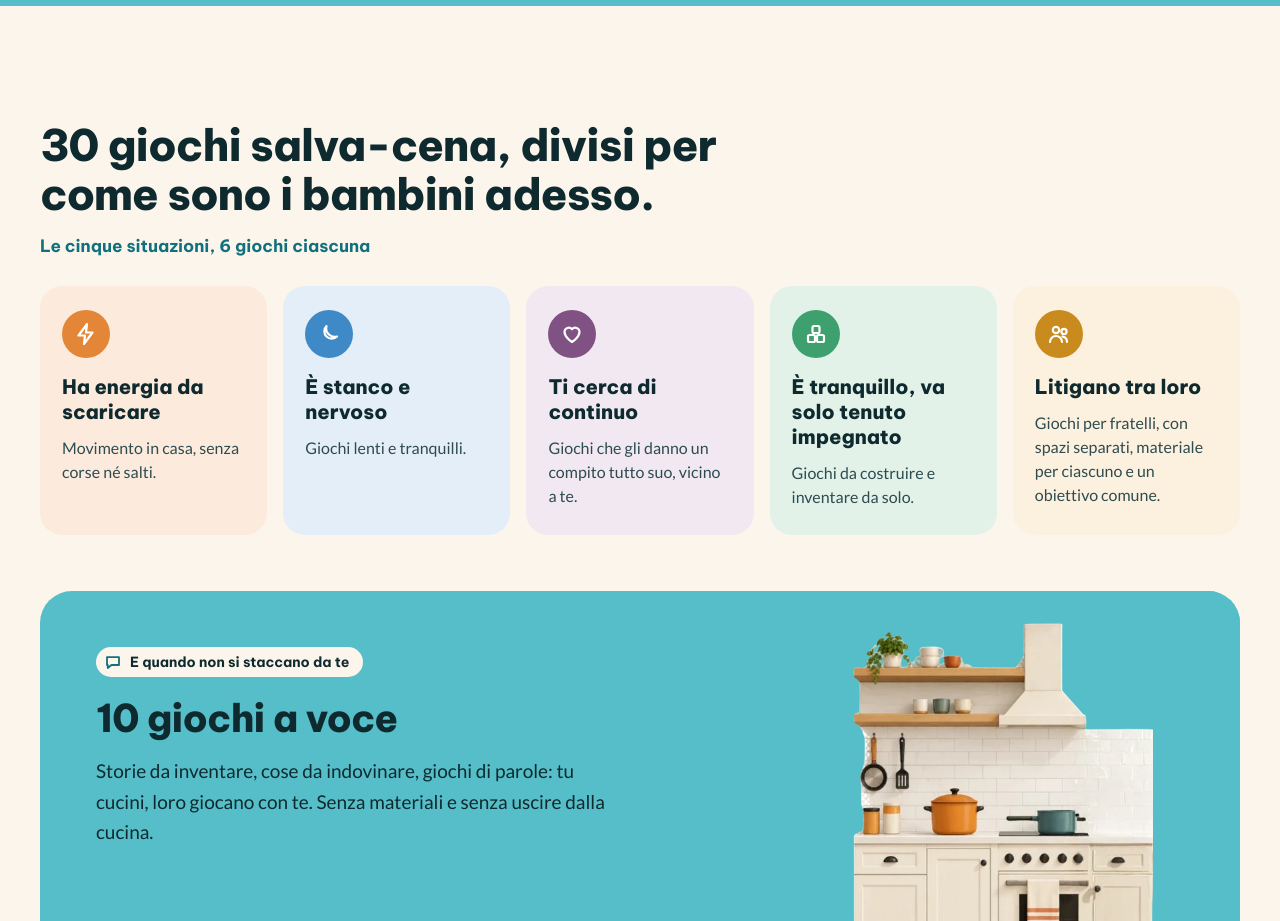
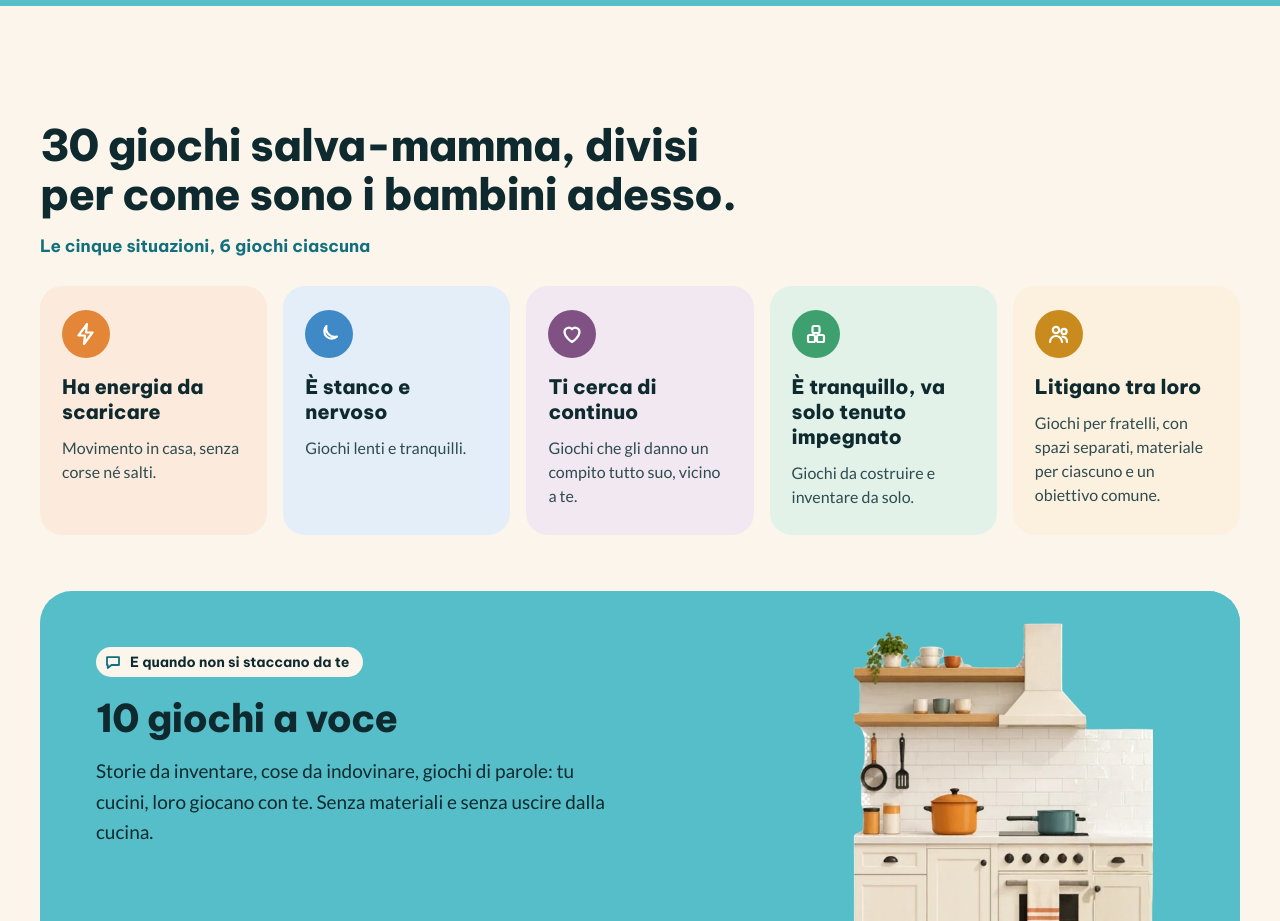
Before and after one commit to matteomangoni2-svg/cometisalvounamamma, a plain HTML site: page index.html in a window 1280 px wide. Shown: the part 3740-4661 px from the top of the page. Drawn offline with Linux system fonts and the light colour scheme.

Commit message:
«30 giochi salva-mamma» al posto di «salva-cena» nel titolo della sezione del libro
Co-Authored-By: Claude Opus 5.5 <noreply@anthropic.com>
Claude-Session: https://claude.ai/code/session_01NVb3L6PZc9iyNnxSndoiHi

```diff
--- a/index.html
+++ b/index.html
@@ -168,7 +168,7 @@ details[open] .faq-ico{transform:rotate(45deg)}
 
 <section id="dentro" aria-labelledby="t-dentro" style="background: #FBF5EC; padding: clamp(72px, 9vw, 128px) 24px;">
 <div style="max-width: 1200px; margin: 0 auto;">
-<h2 id="t-dentro" style="margin: 0; max-width: 820px; font: 800 clamp(32px, 3.4vw, 46px)/1.12 'Be Vietnam Pro', 'Segoe UI', system-ui, sans-serif; letter-spacing: -0.02em; color: #0F2A2F; text-wrap: balance;">30 giochi salva-cena, divisi per come sono i bambini adesso.</h2>
+<h2 id="t-dentro" style="margin: 0; max-width: 820px; font: 800 clamp(32px, 3.4vw, 46px)/1.12 'Be Vietnam Pro', 'Segoe UI', system-ui, sans-serif; letter-spacing: -0.02em; color: #0F2A2F; text-wrap: balance;">30 giochi salva-mamma, divisi per come sono i bambini adesso.</h2>
 <p style="margin: 16px 0 0; font: 700 17px/1.4 'Be Vietnam Pro', 'Segoe UI', system-ui, sans-serif; color: #11707D;">Le cinque situazioni, 6 giochi ciascuna</p>
 <ul style="list-style: none; margin: 28px 0 0; padding: 0; display: grid; grid-template-columns: repeat(auto-fit, minmax(min(200px, 100%), 1fr)); gap: 16px;">
 <li style="background: #FCEBDD; border-radius: 22px; padding: 24px 22px 26px; display: flex; flex-direction: column; gap: 12px;"><span aria-hidden="true" style="display: flex; align-items: center; justify-content: center; width: 48px; height: 48px; border-radius: 50%; background: #E38637;"><svg width="24" height="24" viewBox="0 0 24 24" fill="none" stroke="#FFFFFF" style="stroke-width: 2.2; stroke-linecap: round; stroke-linejoin: round;"><path d="M13 2L4.5 13.5H11L10 22l8.5-11.5H12L13 2z"></path></svg></span><h3 style="margin: 4px 0 0; font: 800 20px/1.25 'Be Vietnam Pro', 'Segoe UI', system-ui, sans-serif; color: #0F2A2F;">Ha energia da scaricare</h3><p style="margin: 0; font-size: 16px; line-height: 1.5; color: #2E4B50;">Movimento in casa, senza corse né salti.</p></li>
```
